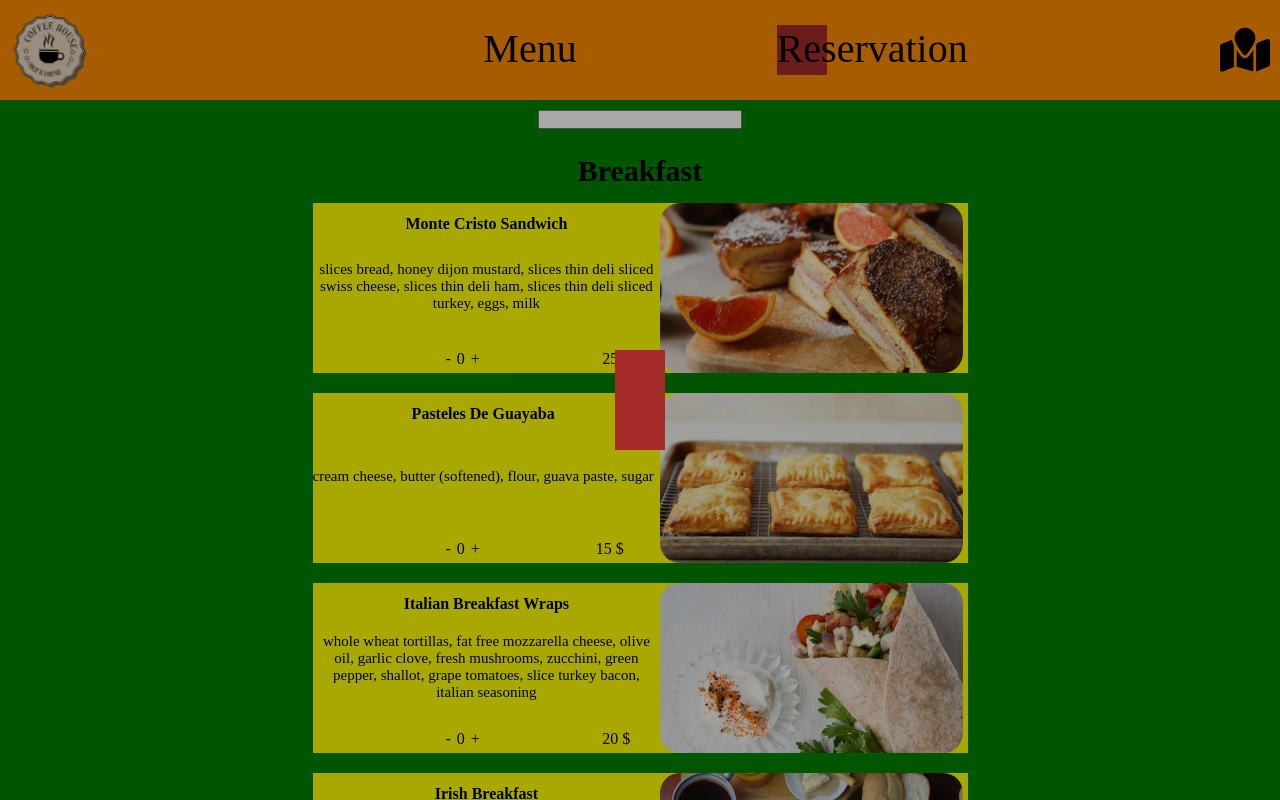
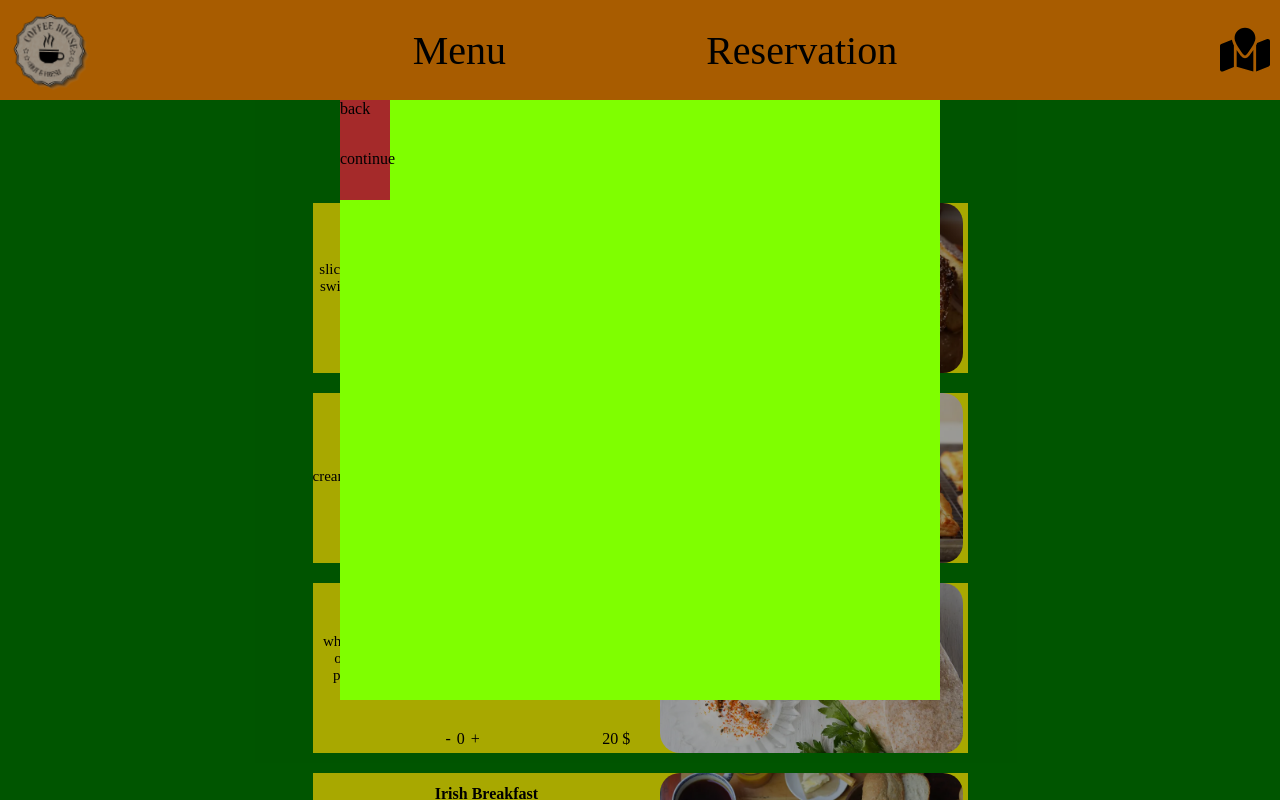
Before and after one commit to Flyeroll/React-website-project, a React (Create React App) app in the folder react-website-project/: page /dishes/reservation in a window 1280 px wide. Shown: the top 800 px of the page. Built offline with nearby package versions, Linux system fonts and the light colour scheme.

Commit message:
reserve (6)

```diff
--- /dev/null
+++ b/react-website-project/craco.config.js
@@ -0,0 +1,7 @@
+module.exports = {
+    plugins: [
+      {
+        plugin: require('craco-plugin-scoped-css')
+      }
+    ]
+  }
--- a/react-website-project/package.json
+++ b/react-website-project/package.json
@@ -6,6 +6,7 @@
     "@fortawesome/fontawesome-svg-core": "^6.1.2",
     "@fortawesome/free-solid-svg-icons": "^6.1.2",
     "@fortawesome/react-fontawesome": "^0.2.0",
+    "craco-plugin-scoped-css": "^1.1.1",
     "react": "^18.2.0",
     "react-dom": "^18.2.0",
     "react-router-dom": "^6.3.0",
--- a/react-website-project/src/Components/main/reservation/reservation.jsx
+++ b/react-website-project/src/Components/main/reservation/reservation.jsx
@@ -70,11 +70,11 @@ export default function Reservation () {
 
     return(
         <div className="mainDiv">
-            <div>
+            <div className="reserveMainWindow">
                 <Outlet />
                 <div className="reserveBtnSection">
-                    <div className="reserveBtn reservBtnBack"></div>
-                    <div className="reserveBtn reservBtnForwar"></div>
+                    <div className="reserveBtn reservBtnBack">back</div>
+                    <div className="reserveBtn reservBtnForwar">continue</div>
                 </div>
                 <div className="reserveShape">
 
--- a/react-website-project/src/Components/main/reservation/style.css
+++ b/react-website-project/src/Components/main/reservation/style.css
@@ -18,7 +18,11 @@
     background-color: brown;
 }
 
-
+.reserveMainWindow {
+    width: 600px;
+    height: 600px;
+    background-color: chartreuse;
+}
 
 
 
--- a/react-website-project/src/Components/nav-component/nav.jsx
+++ b/react-website-project/src/Components/nav-component/nav.jsx
@@ -1,5 +1,5 @@
 import React from "react";
-import "./nav.css"
+import "./nav.scoped.css"
 
 import { FontAwesomeIcon } from '@fortawesome/react-fontawesome'
 import { faMapLocation } from '@fortawesome/free-solid-svg-icons'
@@ -65,7 +65,7 @@ export default function Nav() {
 
                         </div>
                         </div>
-                    <div className="reserveBtn navBtn"><Link to="reservation" className="link">Reservation</Link></div>
+                    <div className="reserveMenuBtn navBtn"><Link to="reservation" className="link">Reservation</Link></div>
                 </div>
                 <FontAwesomeIcon icon={ faMapLocation } className="navIcon" onClick={() => showOrHideMap()}/>
                 <div className="navMap falseShow" id="xMarkNav">
```
Also changed, not shown: react-website-project/src/Components/nav-component/nav.scoped.css (renamed from react-website-project/src/Components/nav-component/nav.css), 1 other file (tests, documents, lock files or other folders).
